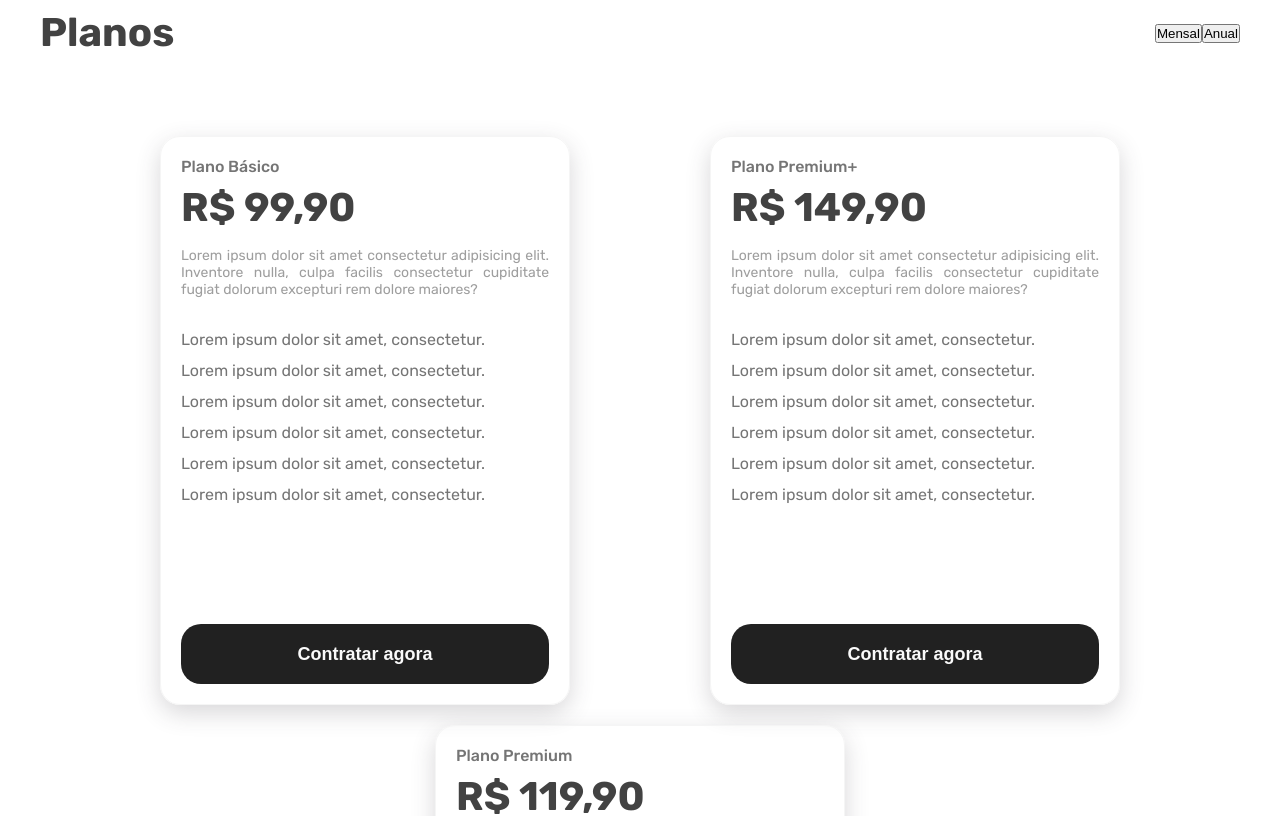
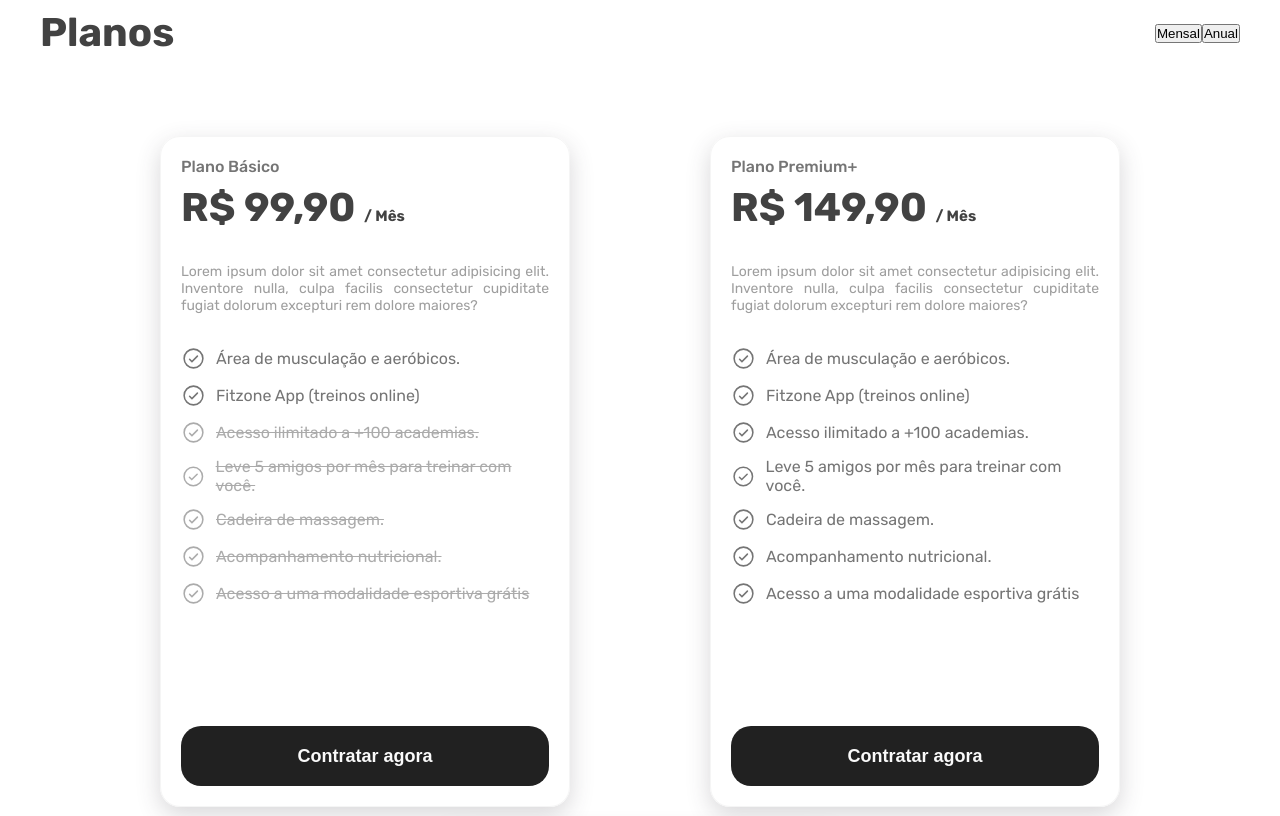
Before and after one commit to nicolasfreitas-dev/fitzone, a React (Vite) app: page / in a window 1280 px wide. Shown: the part 2600-3416 px from the top of the page. Built offline with nearby package versions, Linux system fonts and the light colour scheme.

Commit message:
feat: add interactivity based on what plan is passed to the card

```diff
--- a/src/components/Plans/components/CardPlan/index.tsx
+++ b/src/components/Plans/components/CardPlan/index.tsx
@@ -1,37 +1,83 @@
+import { CheckCircle } from "@phosphor-icons/react"
 import "./style.scss"
-import {  } from "@phosphor-icons/react"
 
 type CardPlansProps = {
     planName: string,
     planDescription: string,
     planValue: string,
+    fidelity: string
 }
 
-export default function CardPlan({ planName, planDescription, planValue }: CardPlansProps) {
+export default function CardPlan({ planName, planDescription, planValue, fidelity }: CardPlansProps) {
+    let isPremiumPlus;
+
+    if (planName === "Plano Premium Plus") {
+        isPremiumPlus = true;
+    } else {
+        isPremiumPlus = false;
+    }
+
+    const benefits = [
+        "Área de musculação e aeróbicos.",
+        "Fitzone App (treinos online)",
+        "Acesso ilimitado a +100 academias.",
+        "Leve 5 amigos por mês para treinar com você.",
+        "Cadeira de massagem.",
+        "Acompanhamento nutricional.",
+        "Acesso a uma modalidade esportiva grátis"
+    ];
+
+    const basicBenefitsNotIncluded =
+        planName === "Plano Básico"
+            ? [
+                  "Acesso ilimitado a +100 academias.",
+                  "Leve 5 amigos por mês para treinar com você.",
+                  "Cadeira de massagem.",
+                  "Acompanhamento nutricional.",
+                  "Acesso a uma modalidade esportiva grátis",
+              ]
+            : [];
+
+    const premiumBenefitsNotIncluded =
+        planName === "Plano Premium"
+            ? [
+                  "Acompanhamento nutricional.",
+                  "Acesso a uma modalidade esportiva grátis",
+              ]
+            : [];
+
+            console.log(`[${planName}]`);
+
     return (
-        <div className="cardPlan">
+        <div
+            className={`cardPlan ${
+                isPremiumPlus ? "cardPlan--premiumPlus" : ""
+            }`}
+        >
             <h3 className="cardPlan__name">{planName}</h3>
-            <span className="cardPlan__pricing">R$ {planValue}</span>
+            <p className="cardPlan__pricing">
+                R$ {planValue} <span>/ Mês</span>
+            </p>
+            <p className={`${planName !== "Plano Premium" ? "cardPlan__fidelity" : "cardPlan__no-fidelity"}`}>{fidelity}</p>
             <p className="cardPlan__description">{planDescription}</p>
             <ul className="cardPlan__benefits">
-                <li className="cardPlan__benefits-item">
-                    Lorem ipsum dolor sit amet, consectetur.
-                </li>
-                <li className="cardPlan__benefits-item">
-                    Lorem ipsum dolor sit amet, consectetur.
-                </li>
-                <li className="cardPlan__benefits-item">
-                    Lorem ipsum dolor sit amet, consectetur.
-                </li>
-                <li className="cardPlan__benefits-item">
-                    Lorem ipsum dolor sit amet, consectetur.
-                </li>
-                <li className="cardPlan__benefits-item">
-                    Lorem ipsum dolor sit amet, consectetur.
-                </li>
-                <li className="cardPlan__benefits-item">
-                    Lorem ipsum dolor sit amet, consectetur.
-                </li>
+                {benefits.map((benefit) => (
+                    <li
+                        key={benefit}
+                        className={`cardPlan__benefits-item ${
+                            basicBenefitsNotIncluded.includes(benefit)
+                                ? "benefit--excluded"
+                                : ""
+                        } ${
+                            premiumBenefitsNotIncluded.includes(benefit)
+                                ? "benefit--excluded"
+                                : ""
+                        }`}
+                    >
+                        <CheckCircle size={25} />
+                        <p>{benefit}</p>
+                    </li>
+                ))}
             </ul>
             <button className="cardPlan__button">Contratar agora</button>
         </div>
```
